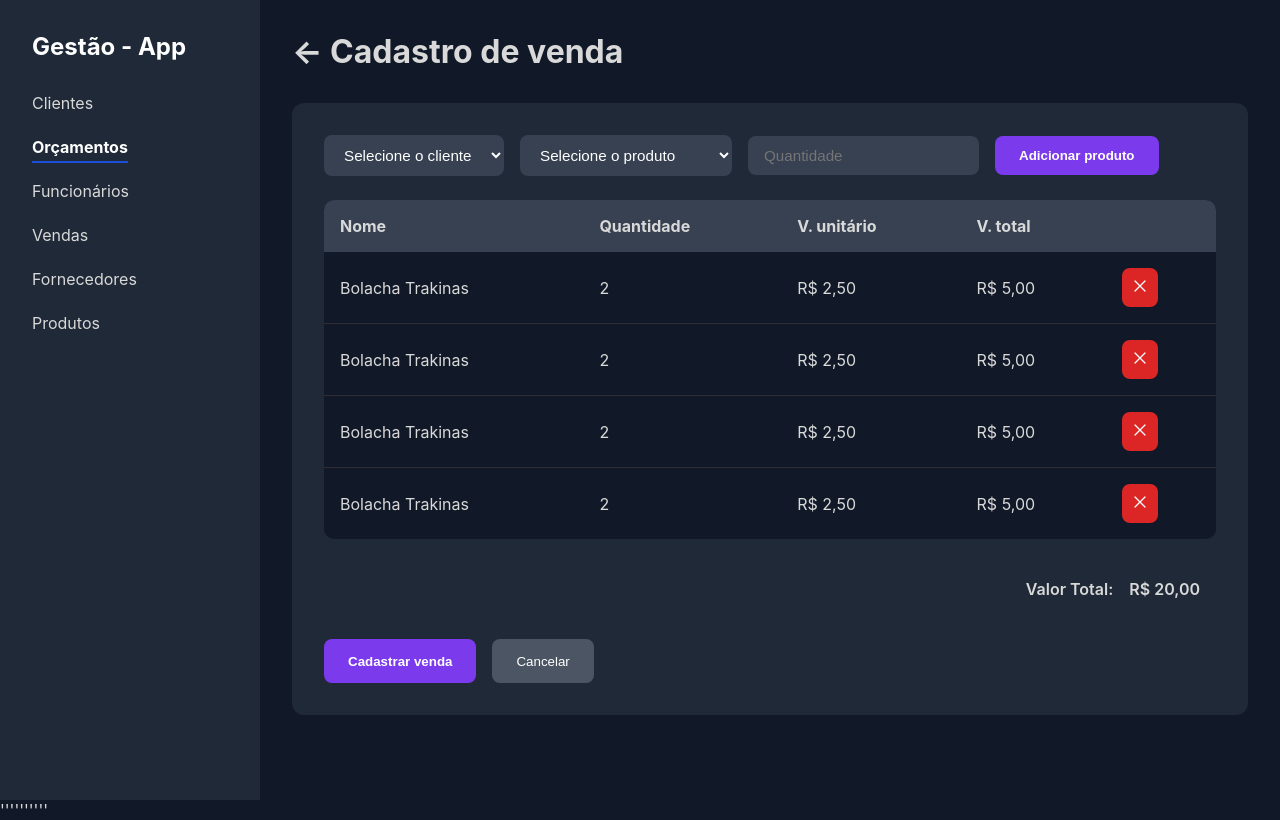
After one commit to victorschmidt21/transicao-java-python, a Django app: template budget/templates/create.html in a window 1280 px wide. The commit adds this page. Run offline with Django 5.2, Linux system fonts and the light colour scheme; the template is opened without the code that fills it, so the values that code supplies are empty.

Commit message:
feat: create static create budget

```diff
--- /dev/null
+++ b/budget/templates/create.html
@@ -0,0 +1,319 @@
+<!DOCTYPE html>
+<html lang="pt-BR">
+<head>
+  <meta charset="UTF-8" />
+  <meta name="viewport" content="width=device-width, initial-scale=1.0"/>
+  <title>GestãoApp</title>
+
+  <style>
+    /* RESET E CONFIGURAÇÕES GERAIS */
+    * { box-sizing: border-box; margin: 0; padding: 0; }
+    body {
+      font-family: "Inter", sans-serif;
+      background-color: #111827;
+      color: #d9d9d9;
+      height: 100vh;
+      overflow: hidden;
+    }
+    a { text-decoration: none; color: inherit; }
+
+    /* LAYOUT PRINCIPAL */
+    .root { display: flex; width: 100%; height: 100%; }
+
+    /* NAV LATERAL */
+    .nav {
+      background-color: #1f2937;
+      width: 260px;
+      min-width: 200px;
+      display: flex;
+      flex-direction: column;
+      align-items: flex-start;
+      padding: 2rem;
+      color: #fff;
+      transition: all 0.3s ease;
+    }
+    .nav h2 { font-weight: 700; font-size: 1.5rem; margin-bottom: 2rem; }
+    .nav ul { list-style: none; display:flex; flex-direction: column; gap: 1.5rem; }
+    .nav ul li a { font-size: 1rem; color: #d9d9d9; transition: color 0.2s ease; }
+    .nav ul li a:hover { color: #fff; }
+    .nav ul li a.selected {
+      font-weight: 700;
+      border-bottom: 2px solid #1d4ed8;
+      padding-bottom: 4px;
+      color: #fff;
+    }
+
+    /* CONTEÚDO PRINCIPAL */
+    .main-container { flex: 1; padding: 2rem; overflow-y: auto; display:flex; flex-direction: column; gap: 2rem; }
+    header h1 { font-size: 2rem; font-weight: 700; }
+    .content { width: 100%; max-width: 1200px; display:flex; flex-direction:column; gap: 2rem; }
+
+    /* FORMULÁRIO DE VENDA */
+    .sale-form {
+      background-color: #1f2937;
+      border-radius: 12px;
+      padding: 2rem;
+      display: flex;
+      flex-direction: column;
+      gap: 1.5rem;
+    }
+
+    .form-row {
+      display: flex;
+      flex-wrap: wrap;
+      gap: 1rem;
+      align-items: center;
+    }
+
+    select, input {
+      background-color: #374151;
+      border: none;
+      border-radius: 8px;
+      padding: 0.7rem 1rem;
+      color: #fff;
+      font-size: 0.95rem;
+      min-width: 180px;
+    }
+
+    .add-product-btn {
+      background-color: #7c3aed;
+      border: none;
+      color: #fff;
+      font-weight: 600;
+      border-radius: 8px;
+      padding: 0.75rem 1.5rem;
+      cursor: pointer;
+      transition: background-color 0.2s ease;
+    }
+
+    .add-product-btn:hover {
+      background-color: #8b5cf6;
+    }
+
+    /* TABELA DE PRODUTOS */
+    table {
+      width: 100%;
+      border-collapse: collapse;
+      background-color: #111827;
+      border-radius: 10px;
+      overflow: hidden;
+    }
+
+    th, td {
+      padding: 1rem;
+      text-align: left;
+    }
+
+    thead {
+      background-color: #374151;
+    }
+
+    tbody tr {
+      border-bottom: 1px solid #2e2e2e;
+    }
+
+    tbody tr:last-child {
+      border-bottom: none;
+    }
+
+    .delete-btn {
+      background-color: #dc2626;
+      border: none;
+      border-radius: 8px;
+      padding: 0.5rem;
+      cursor: pointer;
+      transition: background-color 0.2s ease;
+    }
+
+    .delete-btn:hover {
+      background-color: #ef4444;
+    }
+
+    .delete-btn svg {
+      width: 20px;
+      height: 20px;
+      color: #fff;
+    }
+
+    .total-row {
+      background-color: #1f2937;
+      display: flex;
+      justify-content: flex-end;
+      padding: 1rem;
+      font-size: 1rem;
+      font-weight: 600;
+      border-radius: 0 0 10px 10px;
+    }
+
+    .total-row span {
+      margin-left: 1rem;
+    }
+
+    /* BOTÕES FINAIS */
+    .action-buttons {
+      display: flex;
+      gap: 1rem;
+      justify-content: flex-start;
+    }
+
+    .btn-save {
+      background-color: #7c3aed;
+      border: none;
+      color: #fff;
+      font-weight: 600;
+      border-radius: 8px;
+      padding: 0.9rem 1.5rem;
+      cursor: pointer;
+      transition: background-color 0.2s ease;
+    }
+
+    .btn-save:hover { background-color: #8b5cf6; }
+
+    .btn-cancel {
+      background-color: #4b5563;
+      border: none;
+      color: #fff;
+      font-weight: 500;
+      border-radius: 8px;
+      padding: 0.9rem 1.5rem;
+      cursor: pointer;
+      transition: opacity 0.2s ease;
+    }
+
+    .btn-cancel:hover { opacity: 0.85; }
+
+    @media (max-width: 768px) {
+      .form-row { flex-direction: column; align-items: stretch; }
+      select, input { width: 100%; }
+      table { font-size: 0.9rem; }
+    }
+
+    @media (max-width: 992px) {
+      .root { flex-direction: column; }
+      .nav {
+        flex-direction: row; justify-content: space-between; width:100%; padding:1rem 2rem;
+        position: sticky; top:0; z-index:10;
+      }
+      .nav ul { flex-direction: row; flex-wrap:wrap; gap:1rem; }
+      .main-container { padding:1.5rem; }
+      header h1 { font-size:1.75rem; }
+    }
+    @media (max-width: 600px) {
+      .actions { flex-direction: column; align-items: stretch; }
+      .searcher { width:100%; }
+      .searcher input { max-width:100%; }
+      table { font-size:0.9rem; }
+      th, td { padding:0.75rem; }
+    }
+  </style>
+</head>
+<body>
+  <div class="root">
+    <nav class="nav">
+      <h2>Gestão - App</h2>
+      <ul>
+        <li><a href="/client">Clientes</a></li>
+        <li><a href="/budget" class="selected">Orçamentos</a></li>
+        <li><a href="/employee">Funcionários</a></li>
+        <li><a href="/order">Vendas</a></li>
+        <li><a href="/supplier">Fornecedores</a></li>
+        <li><a href="/product">Produtos</a></li>
+      </ul>
+    </nav>
+
+    <main class="main-container">
+      <header><h1><a href="/budget">←</a> Cadastro de venda</h1></header>
+
+      <section class="content">
+        <div class="sale-form">
+          <div class="form-row">
+            <select>
+              <option>Selecione o cliente</option>
+              <option>Cliente 1</option>
+              <option>Cliente 2</option>
+            </select>
+
+            <select>
+              <option>Selecione o produto</option>
+              <option>Bolacha Trakinas</option>
+              <option>Refrigerante Coca-Cola</option>
+            </select>
+
+            <input type="number" placeholder="Quantidade" />
+
+            <button class="add-product-btn">Adicionar produto</button>
+          </div>
+
+          <table>
+            <thead>
+              <tr>
+                <th>Nome</th>
+                <th>Quantidade</th>
+                <th>V. unitário</th>
+                <th>V. total</th>
+                <th></th>
+              </tr>
+            </thead>
+            <tbody>
+              <tr>
+                <td>Bolacha Trakinas</td>
+                <td>2</td>
+                <td>R$ 2,50</td>
+                <td>R$ 5,00</td>
+                <td><button class="delete-btn">
+                  <svg xmlns="http://www.w3.org/2000/svg" fill="none" viewBox="0 0 24 24" stroke-width="1.5" stroke="currentColor">
+                    <path stroke-linecap="round" stroke-linejoin="round" d="M6 18L18 6M6 6l12 12" />
+                  </svg>
+                </button></td>
+              </tr>
+              <tr>
+                <td>Bolacha Trakinas</td>
+                <td>2</td>
+                <td>R$ 2,50</td>
+                <td>R$ 5,00</td>
+                <td><button class="delete-btn">
+                  <svg xmlns="http://www.w3.org/2000/svg" fill="none" viewBox="0 0 24 24" stroke-width="1.5" stroke="currentColor">
+                    <path stroke-linecap="round" stroke-linejoin="round" d="M6 18L18 6M6 6l12 12" />
+                  </svg>
+                </button></td>
+              </tr>
+              <tr>
+                <td>Bolacha Trakinas</td>
+                <td>2</td>
+                <td>R$ 2,50</td>
+                <td>R$ 5,00</td>
+                <td><button class="delete-btn">
+                  <svg xmlns="http://www.w3.org/2000/svg" fill="none" viewBox="0 0 24 24" stroke-width="1.5" stroke="currentColor">
+                    <path stroke-linecap="round" stroke-linejoin="round" d="M6 18L18 6M6 6l12 12" />
+                  </svg>
+                </button></td>
+              </tr>
+              <tr>
+                <td>Bolacha Trakinas</td>
+                <td>2</td>
+                <td>R$ 2,50</td>
+                <td>R$ 5,00</td>
+                <td><button class="delete-btn">
+                  <svg xmlns="http://www.w3.org/2000/svg" fill="none" viewBox="0 0 24 24" stroke-width="1.5" stroke="currentColor">
+                    <path stroke-linecap="round" stroke-linejoin="round" d="M6 18L18 6M6 6l12 12" />
+                  </svg>
+                </button></td>
+              </tr>
+            </tbody>
+          </table>
+
+          <div class="total-row">
+            Valor Total: <span>R$ 20,00</span>
+          </div>
+
+          <div class="action-buttons">
+            <button class="btn-save">Cadastrar venda</button>
+            <button class="btn-cancel">Cancelar</button>
+          </div>
+        </div>
+      </section>
+    </main>
+  </div>
+</body>
+</html>
+''''''''''
--- a/budget/templates/index.html
+++ b/budget/templates/index.html
@@ -99,7 +99,6 @@
     }
     .edit:hover, .delete:hover, .convert:hover { opacity:0.9; }
 
-    /* RESPONSIVIDADE */
     @media (max-width: 992px) {
       .root { flex-direction: column; }
       .nav {
@@ -143,7 +142,6 @@
           <div class="searcher">
             <input placeholder="Pesquisar" aria-label="Pesquisar orçamentos" />
             <button type="button" aria-label="Pesquisar">
-              <!-- SVG de lupa (usa currentColor, ficará branco) -->
               <svg xmlns="http://www.w3.org/2000/svg" viewBox="0 0 24 24" fill="none" stroke="currentColor" stroke-width="2" stroke-linecap="round" stroke-linejoin="round" aria-hidden="true" focusable="false">
                 <circle cx="11" cy="11" r="6"></circle>
                 <line x1="21" y1="21" x2="16.65" y2="16.65"></line>
--- a/budget/views.py
+++ b/budget/views.py
@@ -6,7 +6,7 @@ def view_index(request):
     return render(request, 'index.html')
 
 def view_create(request):
-    return 'Create'
+    return render(request, 'create.html')
 
 def view_edit(request):
     return 'Edit'
```
